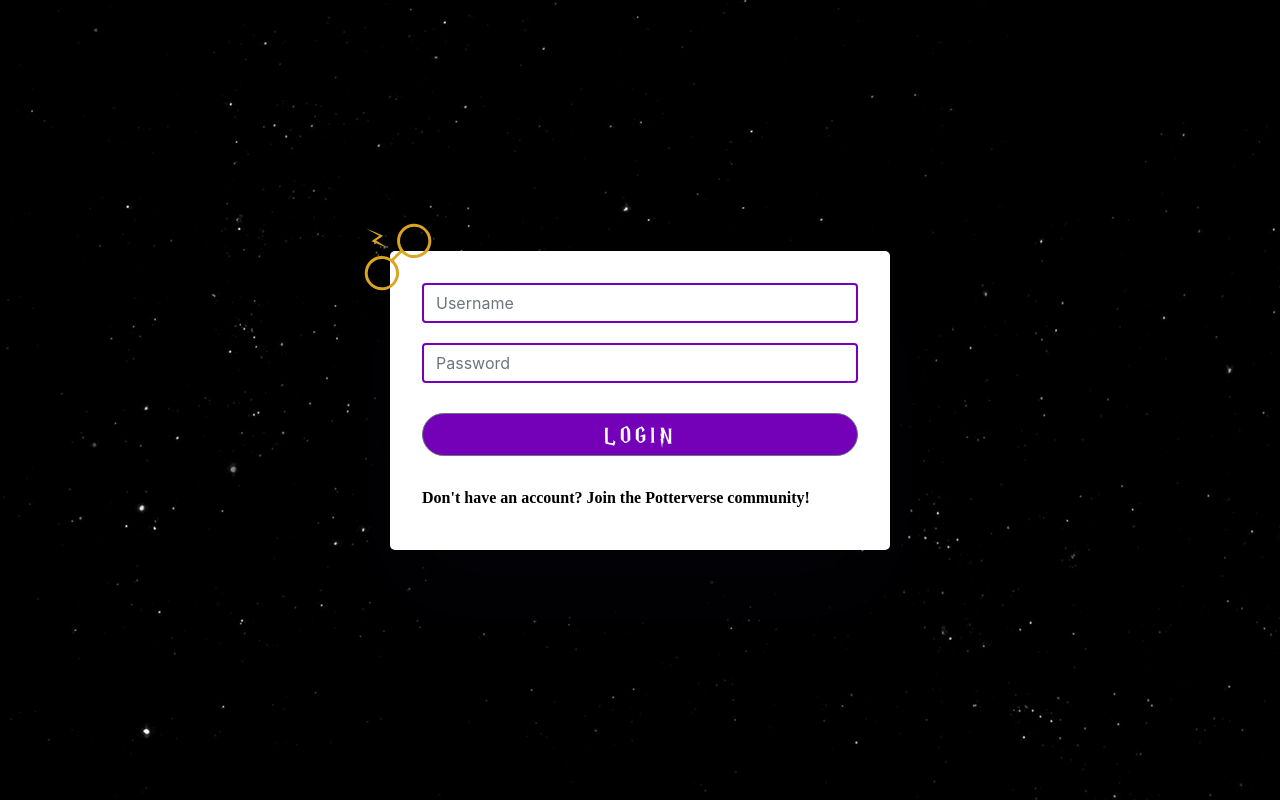
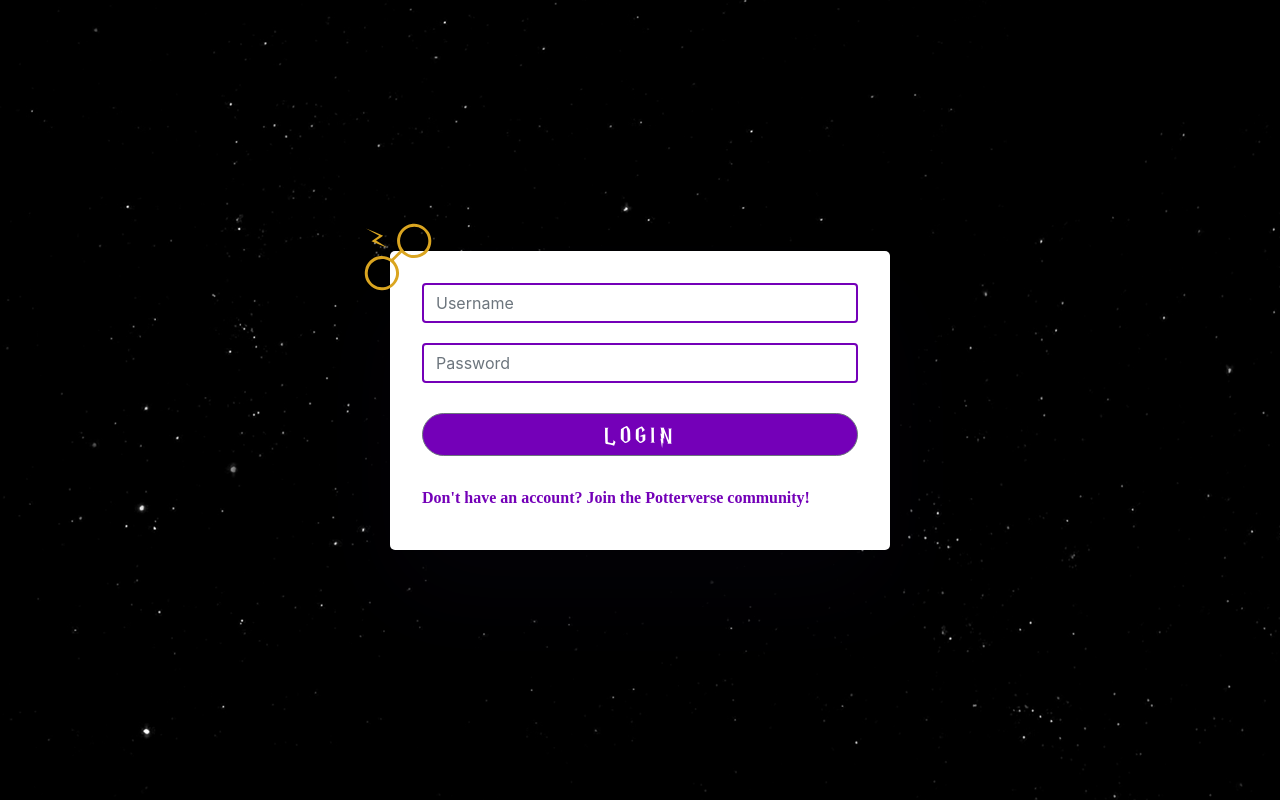
Before and after one commit to courtneydowns/potterverse-fan-site-client, a React (Create React App) app: page / in a window 1280 px wide. Built offline with nearby package versions, Linux system fonts and the light colour scheme; the HTML template or start-up script is replaced by a standard one.

Commit message:
added styling to login

```diff
--- a/src/Components/auth/Login.jsx
+++ b/src/Components/auth/Login.jsx
@@ -48,7 +48,6 @@ class Login extends React.Component {
             marginTop: "55px",
             position: "absolute",
             marginRight: "502px",
-            // zIndex: "1",
             transform: "rotate(-45deg)",
           }}
         />
@@ -115,9 +114,10 @@ class Login extends React.Component {
                 for="registerHere"
                 onClick={this.props.toggle}
                 style={{
-                  color: "black",
+                  color: "#7400B8",
                   fontWeight: "bold",
                   marginTop: "30px",
+                  fontFamily: "Lumos",
                 }}
               >
                 Don't have an account? Join the Potterverse community!
```
